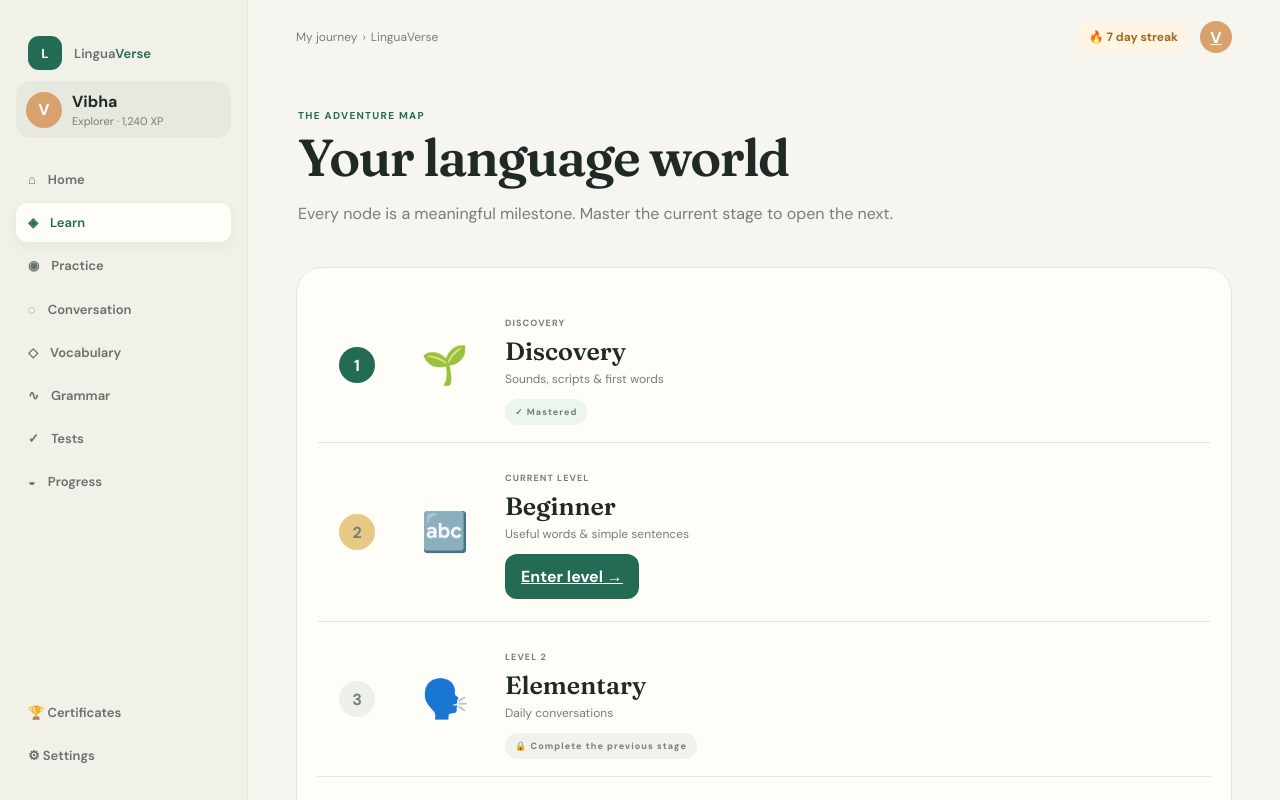
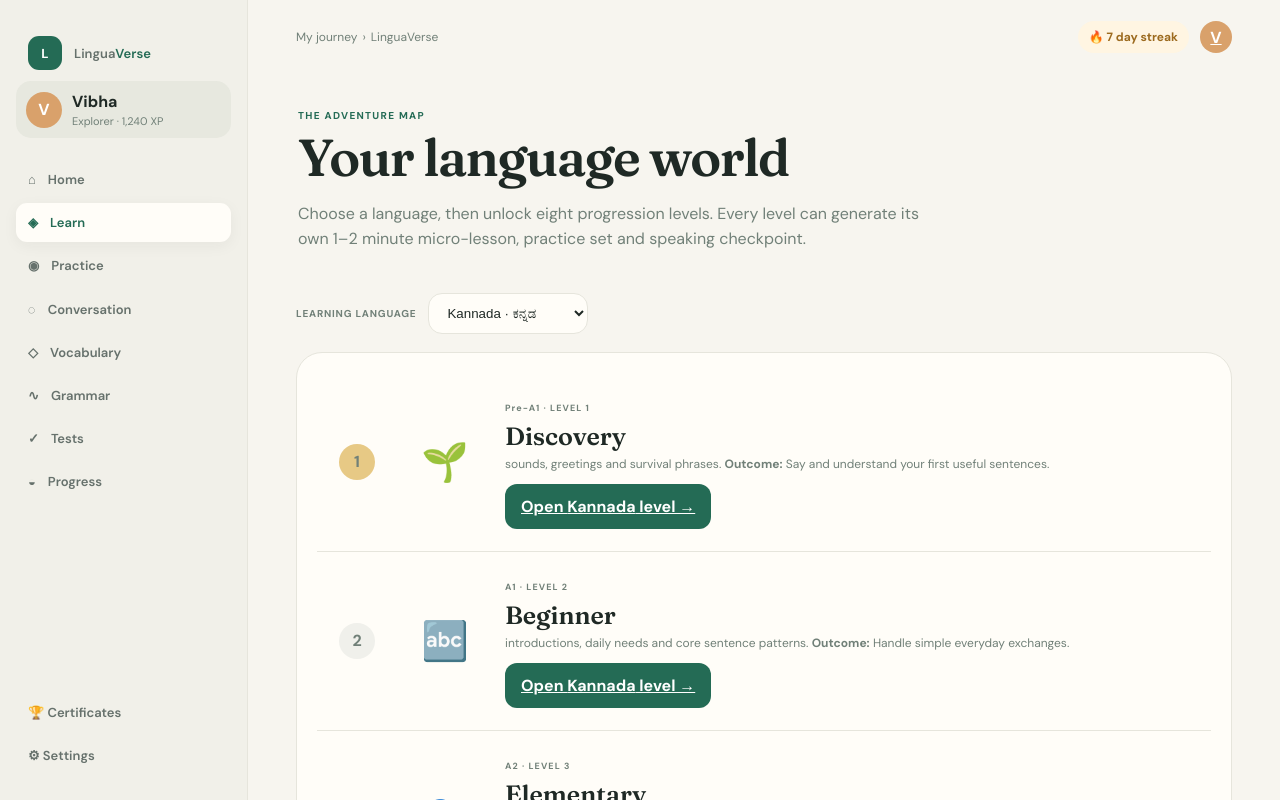
Before and after one commit to vibha76/Language-app, a Next.js app: page /learn in a window 1280 px wide. Shown: the top 800 px of the page. Built offline with nearby package versions, Linux system fonts and the light colour scheme.

Commit message:
Make the eight-level journey selectable for every language

```diff
--- a/app/learn/page.tsx
+++ b/app/learn/page.tsx
@@ -1,2 +1,12 @@
-import Link from 'next/link'; import AppShell from '../../src/components/AppShell'; import {levels} from '../../src/data';
-export default function Learn(){return <AppShell><div className="page-title"><span className="kicker">THE ADVENTURE MAP</span><h1>Your language world</h1><p>Every node is a meaningful milestone. Master the current stage to open the next.</p></div><div className="map-card">{levels.map((l,i)=><div className={`map-level ${l[2]}`} key={l[0]}><div className="map-number">{i+1}</div><div className="map-art">{['🌱','🔤','🗣️','🧩','🏘️','🎭','💼','🏆'][i]}</div><div className="map-copy"><span>{i===0?'DISCOVERY':i===1?'CURRENT LEVEL':`LEVEL ${i}`}</span><h2>{l[0]}</h2><p>{l[1]}</p>{l[2]==='current'&&<Link className="primary" href="/lesson/kn-greetings-01">Enter level →</Link>}{l[2]==='done'&&<span className="done-pill">✓ Mastered</span>}{l[2]==='locked'&&<span className="locked-pill">🔒 Complete the previous stage</span>}</div></div>)}</div></AppShell>}
+'use client';
+import Link from 'next/link';
+import {useState} from 'react';
+import AppShell from '../../src/components/AppShell';
+import {languages} from '../../src/data';
+import {levels} from '../../src/learning/curriculum';
+
+export default function Learn(){
+ const [code,setCode]=useState('kn');
+ const language=languages.find(l=>l.code===code)||languages[0];
+ return <AppShell><div className="page-title"><span className="kicker">THE ADVENTURE MAP</span><h1>Your language world</h1><p>Choose a language, then unlock eight progression levels. Every level can generate its own 1–2 minute micro-lesson, practice set and speaking checkpoint.</p></div><div className="practice-language-picker"><span>Learning language</span><select value={code} onChange={e=>setCode(e.target.value)}>{languages.map(l=><option value={l.code} key={l.code}>{l.name} · {l.native}</option>)}</select></div><div className="map-card">{levels.map((l,i)=><div className={`map-level ${i===0?'current':'locked'}`} key={l.id}><div className="map-number">{i+1}</div><div className="map-art">{['🌱','🔤','🗣️','🧩','🏘️','🎭','💼','🏆'][i]}</div><div className="map-copy"><span>{l.cefr} · LEVEL {l.id}</span><h2>{l.name}</h2><p>{l.focus}. <b>Outcome:</b> {l.outcome}</p><Link className="primary" href={`/lesson/${code}-level-${l.id}`}>Open {language.name} level →</Link></div></div>)}</div></AppShell>;
+}
```
